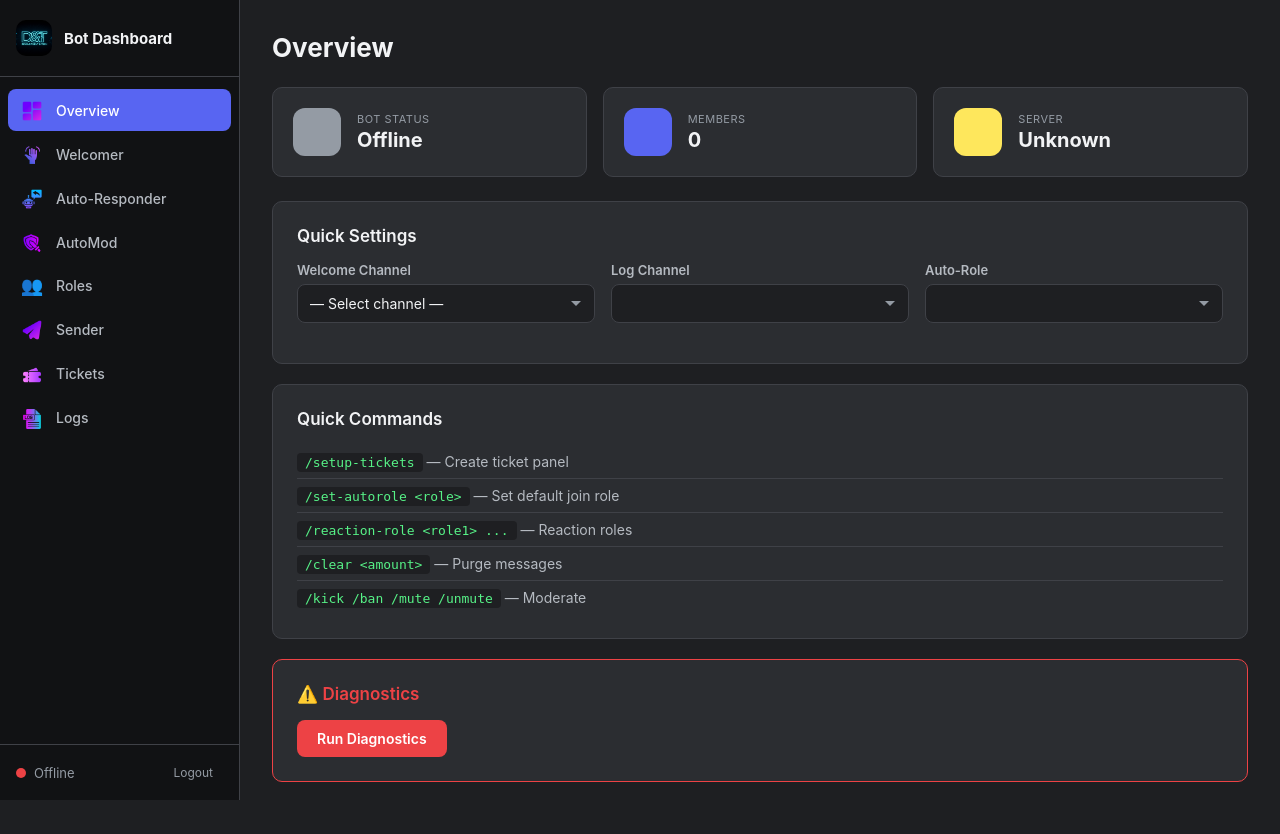
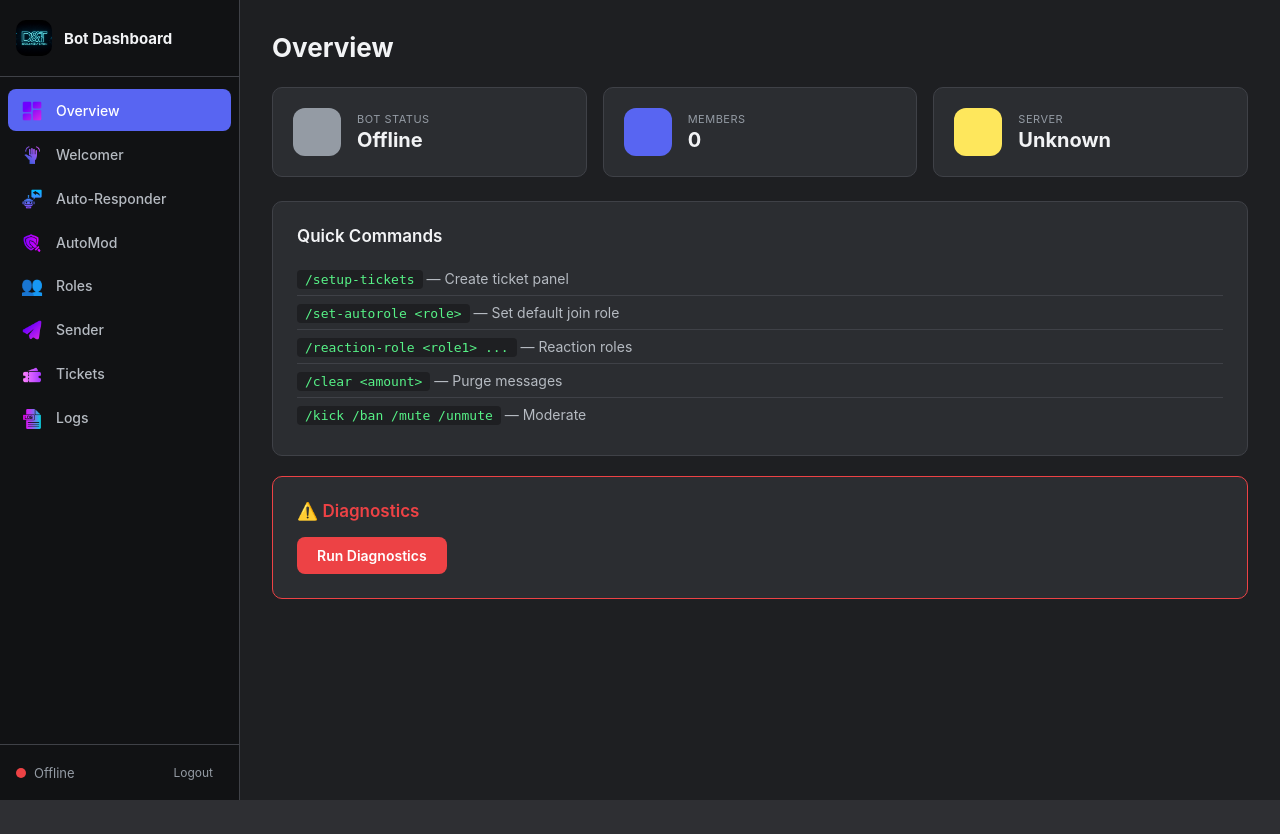
Before and after one commit to SuleimanAllibde/D-T-BOT, a Flask app: page / in a window 1280 px wide. After the commit the page ends 800 px from the top, so only its background shows below. Run offline with Flask 3, Linux system fonts and the light colour scheme; the visitor is signed in with stand-in values (Sample User, id 1); tables that the repository leaves empty hold one stand-in row (values such as "Sample post"); data that the repository does not hold is empty.

Commit message:
Remove Overview Quick Settings: they were overwriting DB values on every auto-save

```diff
--- a/dashboard/templates/index.html
+++ b/dashboard/templates/index.html
@@ -82,24 +82,6 @@ function showToast(msg, type) {
         <div class="stat-card">
             <div class="stat-icon stat-icon-guild"></div>
             <div><span class="stat-label">Server</span><span class="stat-value" id="statGuild">---</span></div>
-        </div>
-    </div>
-
-    <div class="card">
-        <h2>Quick Settings</h2>
-        <div class="form-row">
-            <div class="form-group">
-                <label>Welcome Channel</label>
-                <select id="ovWelcomeChannel" class="form-input" data-setting="welcome_channel_id"></select>
-            </div>
-            <div class="form-group">
-                <label>Log Channel</label>
-                <select id="ovLogChannel" class="form-input" data-setting="log_channel_id"></select>
-            </div>
-            <div class="form-group">
-                <label>Auto-Role</label>
-                <select id="ovAutoRole" class="form-input" data-setting="auto_role_id"></select>
-            </div>
         </div>
     </div>
 
@@ -491,9 +473,6 @@ async function populateAllDropdowns(stats) {
         if (!selectedVal && prev) sel.value = prev;
     }
 
-    fillSelect('ovWelcomeChannel', channels, stats.welcome_channel_id, '— Select channel —');
-    fillSelect('ovLogChannel', channels, stats.log_channel_id, '— Select channel —');
-    fillSelect('ovAutoRole', roles, stats.auto_role_id, '— None —');
     fillSelect('welChannel', channels, stats.welcome_channel_id, '— Select channel —');
     fillSelect('leaveChannel', channels, stats.leave_channel_id, '— Select channel —');
     fillSelect('msgChannel', channels, null, '— Select channel —');
@@ -836,17 +815,11 @@ async function saveAll() {
     tktForm.append('ticket_category_id', getSettingVal('tktCat') || '');
     tktForm.append('ticket_support_role_id', getSettingVal('tktRole') || '');
 
-    const ovForm = new FormData();
-    ovForm.append('welcome_channel', getSettingVal('ovWelcomeChannel') || '');
-    ovForm.append('log_channel', getSettingVal('ovLogChannel') || '');
-    ovForm.append('auto_role', getSettingVal('ovAutoRole') || '');
-
     try {
         const r1 = await fetch('/api/welcomer', { method: 'POST', body: welForm });
         const r2 = await fetch('/api/automod', { method: 'POST', body: amForm });
         const r3 = await fetch('/api/tickets/settings', { method: 'POST', body: tktForm });
-        const r4 = await fetch('/update', { method: 'POST', body: ovForm });
-        if (r1.ok && r2.ok && r3.ok && r4.ok) {
+        if (r1.ok && r2.ok && r3.ok) {
             showSaved();
         } else {
             showToast('❌ Some settings failed to save', 'error');
@@ -877,7 +850,7 @@ async function runDiagnostics() {
         const stats = await statsR.json();
         out.textContent += '\n=== /api/stats ===\n' + JSON.stringify(stats, null, 2) + '\n';
         out.textContent += '\n--- Checking DOM elements ---\n';
-        ['ovWelcomeChannel','welChannel','leaveChannel','embedChannel','msgChannel','panelChannel','ovLogChannel','ovAutoRole','tktCat','tktRole'].forEach(id => {
+        ['welChannel','leaveChannel','embedChannel','msgChannel','panelChannel','tktCat','tktRole','roleAutoRole','rolePanelChannel'].forEach(id => {
             const el = document.getElementById(id);
             out.textContent += id + ': ' + (el ? 'FOUND (' + el.options.length + ' options)' : 'MISSING') + '\n';
         });
```
